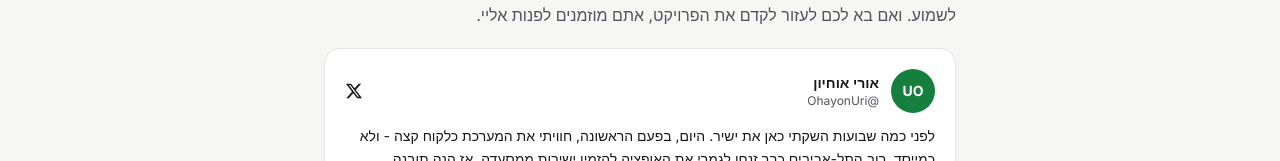
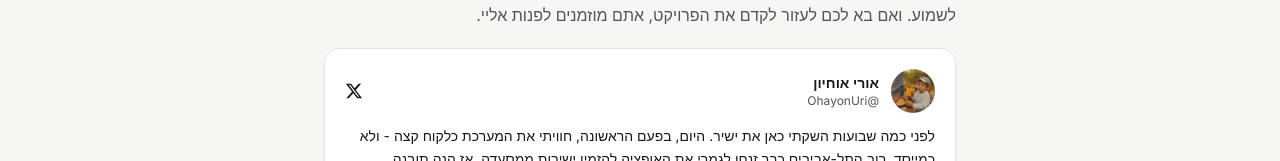
Before and after one commit to UriOhayon/yashir-tlv, a Next.js app: page /about in a window 1280 px wide. Shown: the part 639-800 px from the top of the page. Built offline with nearby package versions, Linux system fonts and the light colour scheme.

Commit message:
Use profile photo in tweet card, drop arrow

```diff
--- a/src/app/about/page.tsx
+++ b/src/app/about/page.tsx
@@ -73,12 +73,11 @@ export default function AboutPage() {
           >
             <div className="flex items-center justify-between">
               <div className="flex items-center gap-3">
-                <span
-                  className="flex h-11 w-11 items-center justify-center rounded-full text-sm font-bold text-white"
-                  style={{ backgroundColor: "var(--brand)" }}
-                >
-                  UO
-                </span>
+                <img
+                  src="/profile.jpg"
+                  alt="אורי אוחיון"
+                  className="h-11 w-11 rounded-full object-cover"
+                />
                 <div>
                   <div className="text-sm font-semibold" style={{ color: "var(--ink)" }}>
                     אורי אוחיון
@@ -105,7 +104,7 @@ export default function AboutPage() {
               מהשטח. 🧵
             </p>
             <div className="mt-3 text-xs font-medium" style={{ color: "var(--brand)" }}>
-              צפו בשרשור המלא ב-X ←
+              צפו בשרשור המלא ב-X
             </div>
           </a>
         </div>
```
Also changed, not shown: public/profile.jpg (added).
